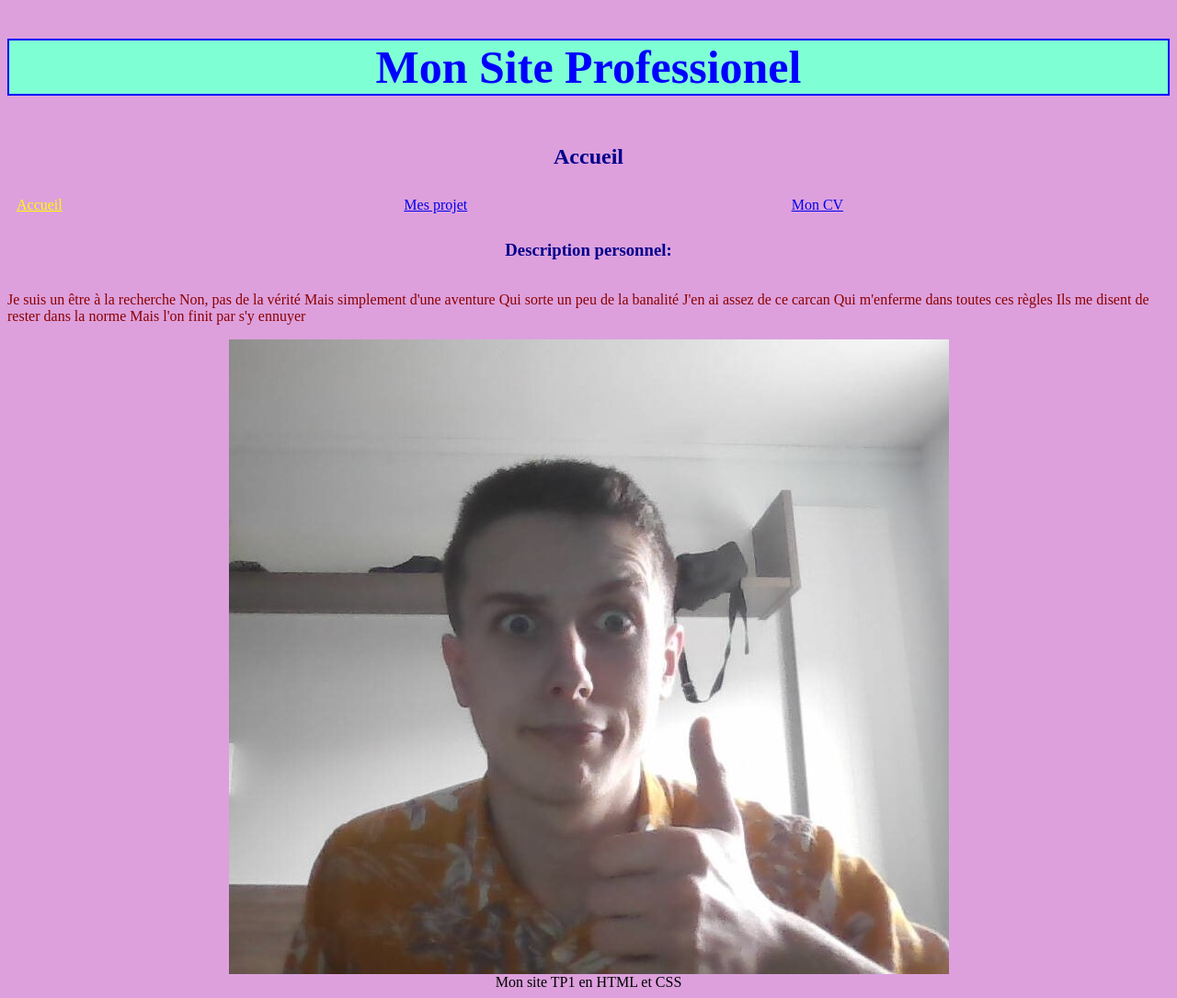
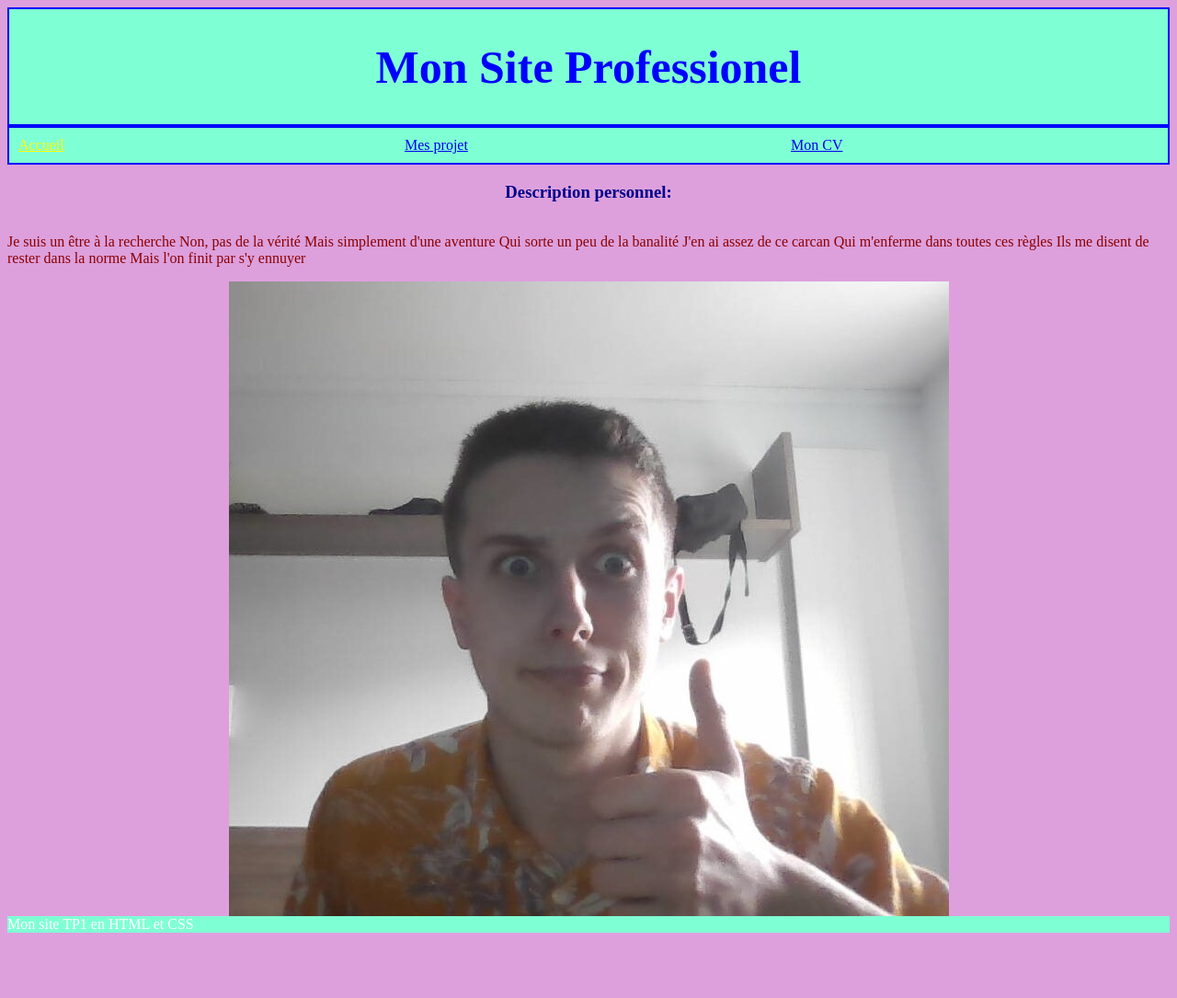
Before and after one commit to EloiIlog/IDAW, a PHP site: page / in a window 1280 px wide. Shown: the whole page at 92% size. After the commit the page ends 1014 px from the top, so only its background shows below. Run offline with PHP 8.4, Linux system fonts and the light colour scheme.

Commit message:
Site ok sans bootstrat

```diff
--- a/TP1/index.html
+++ b/TP1/index.html
@@ -8,15 +8,14 @@
 
   <body >
     <div class="conteneur-flex">
-        <h1 class="conteneur-titre">Mon Site Professionel</h1>
-      <div class="conteneur-flex base">
-          <h2>Accueil</h2>
-            <nav class="conteneur-flex ligne">
-            <div class="element-flex"><a id="current" href="../TP1/index.html" >Accueil</a></div>
-            <div class="element-flex"><a href="../TP1/projet.html">Mes projet</a></div>
-            <div class="element-flex"><a href="../TP1/cv.html">Mon CV</a></div>
-
-            </nav>
+      <div class="conteneur-titre">
+        <h1 >Mon Site Professionel</h1>
+      </div>
+            <div class="conteneur-flex ligne">
+              <div class="element-flex"><a id="current" href="../TP1/index.html" >Accueil</a></div>
+              <div class="element-flex"><a href="../TP1/projet.html">Mes projet</a></div>
+              <div class="element-flex"><a href="../TP1/cv.html">Mon CV</a></div>
+            </div>
 
             <h3>Description personnel:</h3>
             <p>
@@ -32,8 +31,8 @@
               </p>
 
               <img src="EloiPro.jpg" alt="La plus belle photo de moi">
-        </div>
-              <footer>Mon site TP1 en HTML et CSS</footer>
+
     </div>
+    <footer>Mon site TP1 en HTML et CSS</footer>
  </body>
 </html>
--- a/TP1/main.css
+++ b/TP1/main.css
@@ -3,15 +3,13 @@ body{
 }
 
 .conteneur-titre{
-  flex: 1 1 50px;
   border: 2px solid blue;
   width: 100%;
-  background-color: aquamarine;
+  background-color: aquamarine;;
 }
 
 .base{
   width: 100%;
-  background-color:plum;
 }
 
 .conteneur-flex{
@@ -22,7 +20,7 @@ body{
   align-content: space-around;
   width: 100%;
   box-sizing: border-box;
-  background-color:plum;
+  background-color: plum;
 }
 
 .colonne{
@@ -32,7 +30,8 @@ body{
 
 .ligne{
   flex-direction: row;
-  /*background-color: aquamarine;*/
+  background-color: aquamarine;
+  border: 2px solid blue;
 }
 
 #current{
@@ -63,3 +62,8 @@ h3{
 p{
   color:darkred;
 }
+footer{
+  width: 100%;
+  background-color: aquamarine;
+  color: white;
+}
```
Also changed, not shown: TP1/cv.html (+8 -5 lines), TP1/projet.html (+10 -5 lines), 1 other file.
